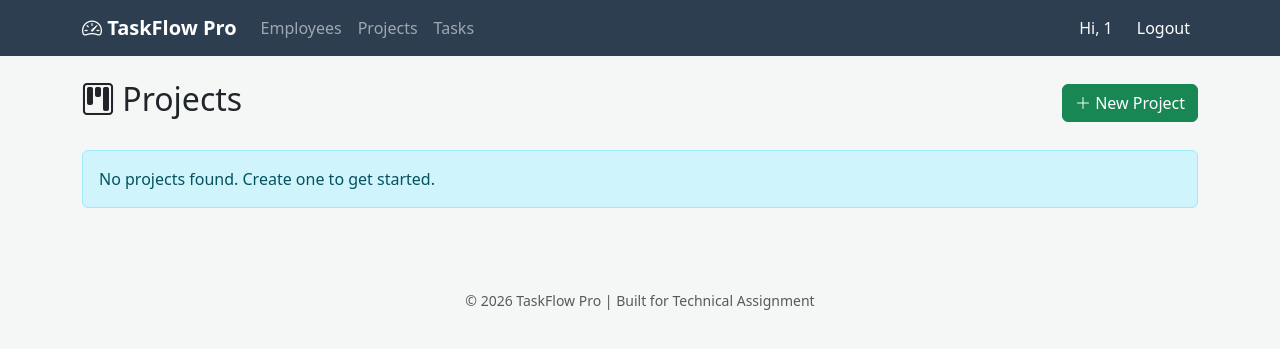
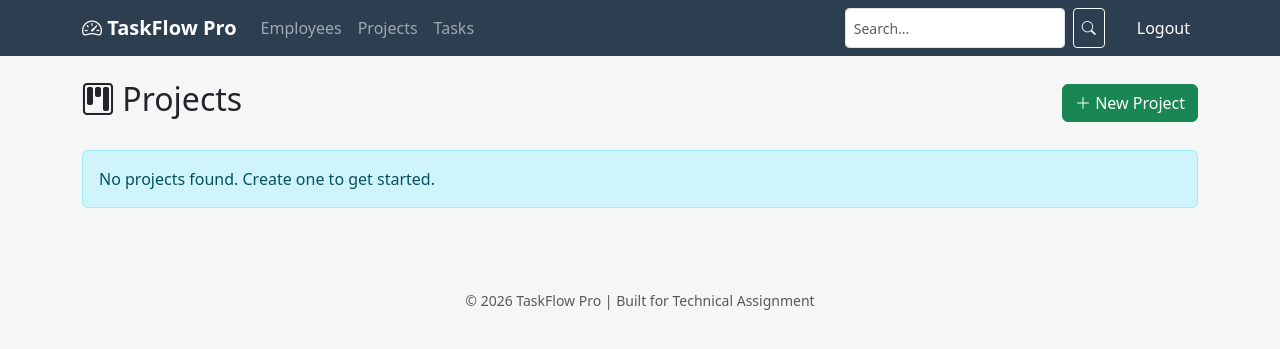
Before and after one commit to Tushargtech/TaskFlowPro, a PHP site: page /views/projects.php in a window 1280 px wide. Shown: the top 349 px of the page. Run offline with PHP 8.4, Linux system fonts and the light colour scheme; a user stored in the database is signed in; data that the repository does not hold is empty.

Commit message:
Replace greeting with navbar search

```diff
--- a/src/includes/header.php
+++ b/src/includes/header.php
@@ -66,7 +66,12 @@ $userRole = $_SESSION['user_role'] ?? null;
             </li>
           </ul>
           <div class="navbar-nav">
-            <span class="nav-link text-light">Hi, <?php echo htmlspecialchars($firstName, ENT_QUOTES, 'UTF-8'); ?></span>
+            <form class="d-flex me-3" role="search">
+              <input class="form-control form-control-sm" type="search" placeholder="Search..." aria-label="Search">
+              <button class="btn btn-outline-light btn-sm ms-2" type="submit">
+                <i class="bi bi-search"></i>
+              </button>
+            </form>
             <a class="nav-link btn btn-outline-danger btn-sm ms-lg-2 text-white" href="../src/auth/logout.php">Logout</a>
           </div>
         </div>
```
